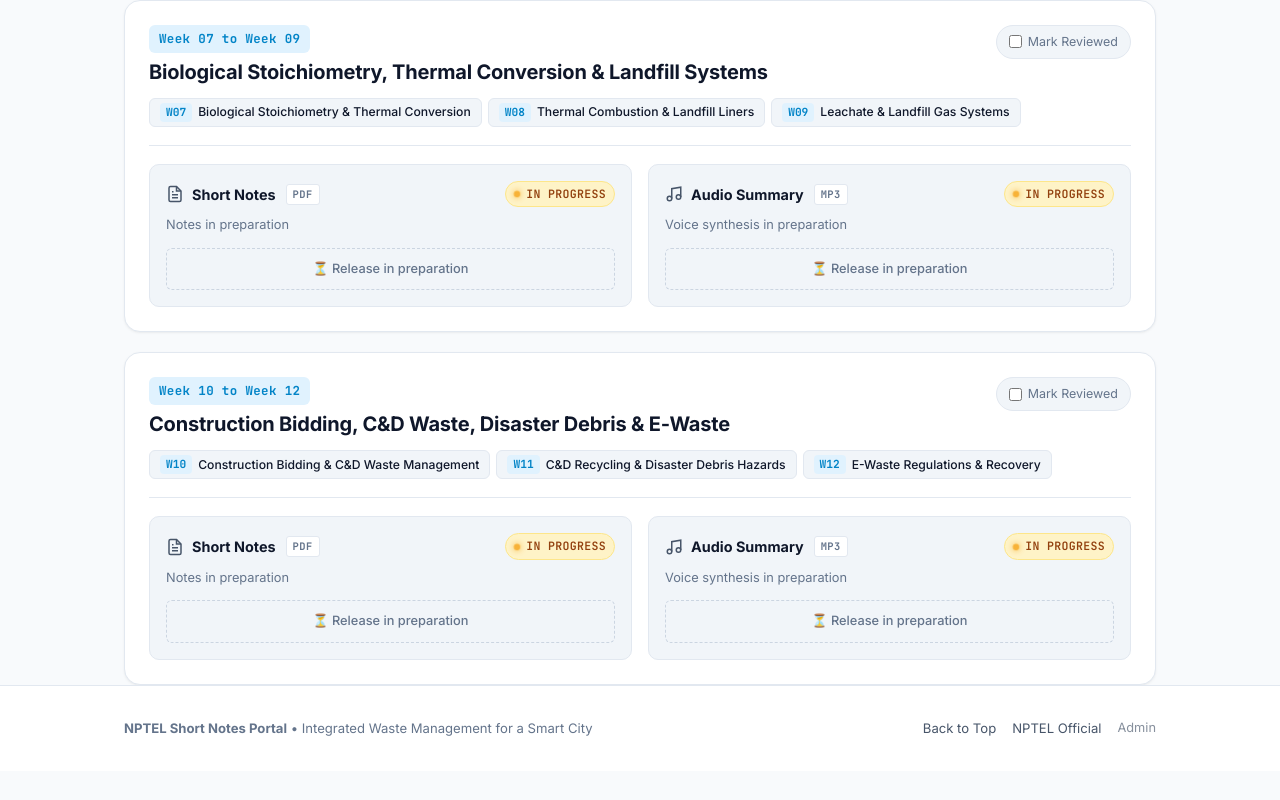
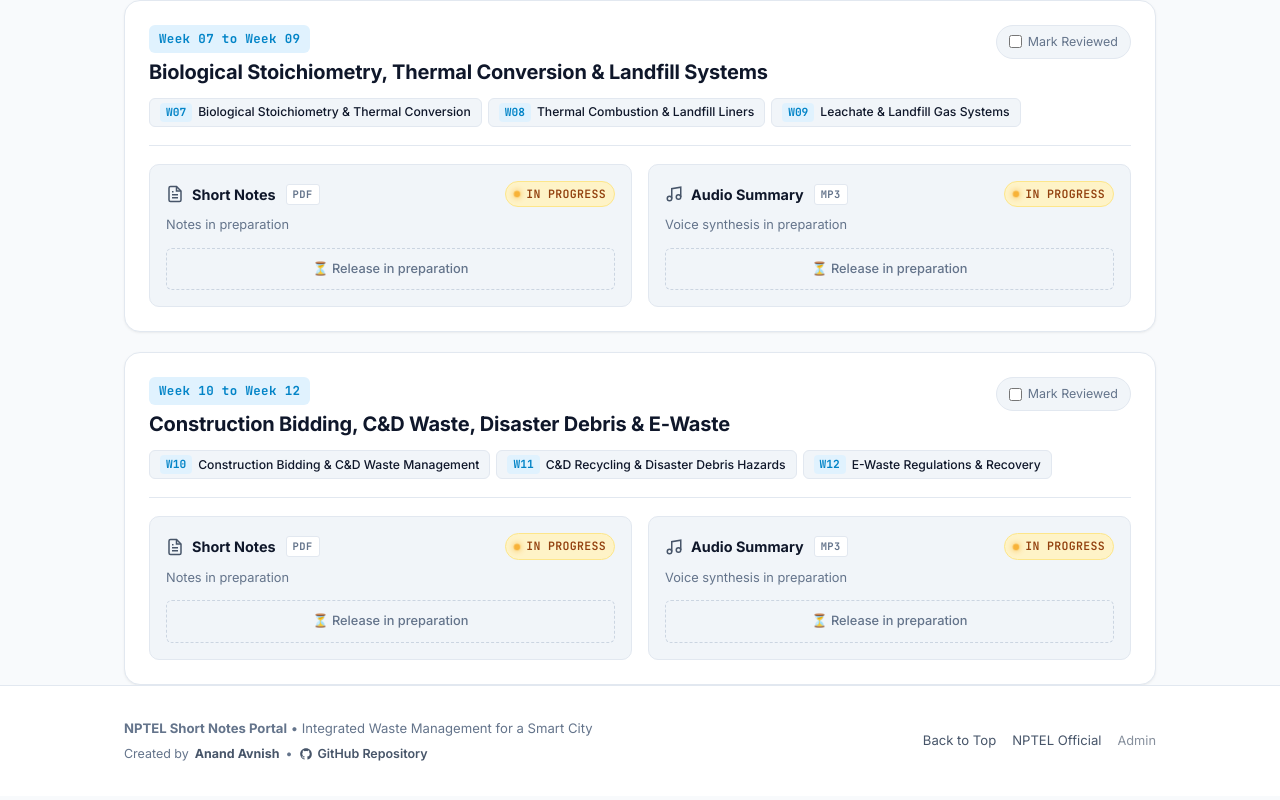
Before and after one commit to Anandavnish/nptel-smart-waste-portal, a plain HTML site: page index.html in a window 1280 px wide. Shown: the part 1182-1982 px from the top of the page. Drawn offline with Linux system fonts and the light colour scheme.

Commit message:
Attribution: add creator credit (Anand Avnish) and GitHub repo link to footer

```diff
--- a/css/style.css
+++ b/css/style.css
@@ -1419,17 +1419,56 @@
   align-items: center;
   justify-content: space-between;
   flex-wrap: wrap;
-  gap: 14px;
+  gap: 16px;
+}
+
+.footer-brand-col {
+  display: flex;
+  flex-direction: column;
+  gap: 5px;
+}
+
+.footer-author {
+  font-size: 0.78rem;
+  color: var(--text-muted);
+  display: flex;
+  align-items: center;
+  flex-wrap: wrap;
+  gap: 6px;
+}
+
+.footer-author a {
+  color: var(--text-secondary);
+  text-decoration: none;
+  font-weight: 600;
+  transition: color var(--transition-fast);
+}
+
+.footer-author a:hover {
+  color: var(--accent-brand);
+  text-decoration: underline;
+}
+
+.footer-repo-link {
+  display: inline-flex;
+  align-items: center;
+  gap: 5px;
+}
+
+.footer-repo-link svg {
+  vertical-align: middle;
 }
 
 .footer-links {
   display: flex;
+  align-items: center;
   gap: 16px;
 }
 
 .footer-links a {
   color: var(--text-secondary);
   text-decoration: none;
+  transition: color var(--transition-fast);
 }
 
 .footer-links a:hover {
--- a/index.html
+++ b/index.html
@@ -95,8 +95,17 @@
   <!-- Site Footer -->
   <footer class="site-footer">
     <div class="container footer-inner">
-      <div>
+      <div class="footer-brand-col">
         <p><strong>NPTEL Short Notes Portal</strong> &bull; Integrated Waste Management for a Smart City</p>
+        <p class="footer-author">
+          Created by <a href="https://github.com/Anandavnish" target="_blank" rel="noopener noreferrer"><strong>Anand Avnish</strong></a> &bull;
+          <a href="https://github.com/Anandavnish/nptel-smart-waste-portal" target="_blank" rel="noopener noreferrer" class="footer-repo-link">
+            <svg width="14" height="14" viewBox="0 0 24 24" fill="currentColor">
+              <path fill-rule="evenodd" clip-rule="evenodd" d="M12 2C6.477 2 2 6.484 2 12.017c0 4.425 2.865 8.18 6.839 9.504.5.092.682-.217.682-.483 0-.237-.008-.868-.013-1.703-2.782.605-3.369-1.343-3.369-1.343-.454-1.158-1.11-1.466-1.11-1.466-.908-.62.069-.608.069-.608 1.003.07 1.53 1.032 1.53 1.032.892 1.53 2.341 1.088 2.91.832.092-.647.35-1.088.636-1.338-2.22-.253-4.555-1.113-4.555-4.951 0-1.093.39-1.988 1.029-2.688-.103-.253-.446-1.272.098-2.65 0 0 .84-.27 2.75 1.026A9.564 9.564 0 0112 6.844c.85.004 1.705.115 2.504.337 1.909-1.296 2.747-1.027 2.747-1.027.546 1.379.202 2.398.1 2.651.64.7 1.028 1.595 1.028 2.688 0 3.848-2.339 4.695-4.566 4.943.359.309.678.92.678 1.855 0 1.338-.012 2.419-.012 2.747 0 .268.18.58.688.482A10.019 10.019 0 0022 12.017C22 6.484 17.522 2 12 2z"></path>
+            </svg>
+            <span>GitHub Repository</span>
+          </a>
+        </p>
       </div>
       <div class="footer-links">
         <a href="#course-title">Back to Top</a>
```
